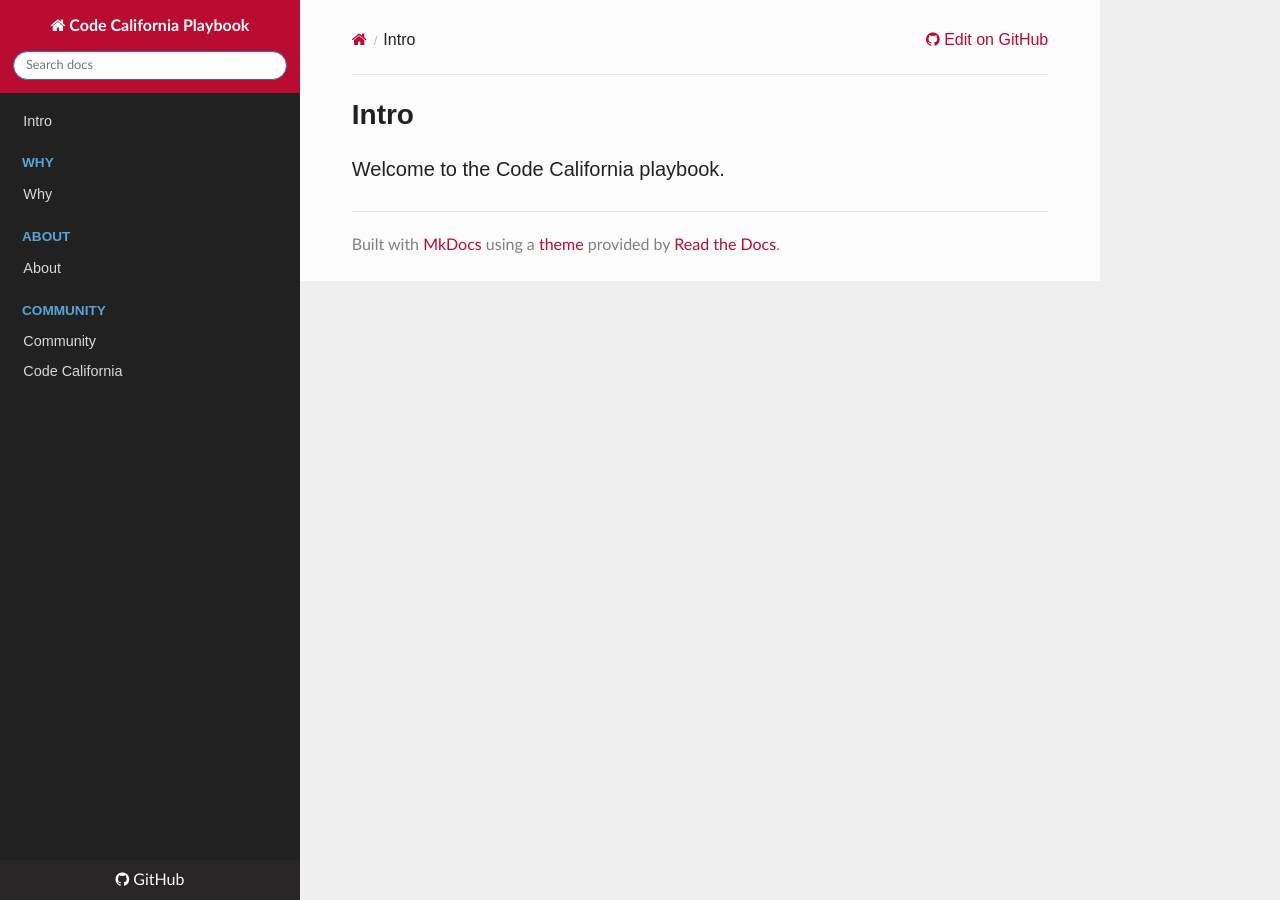
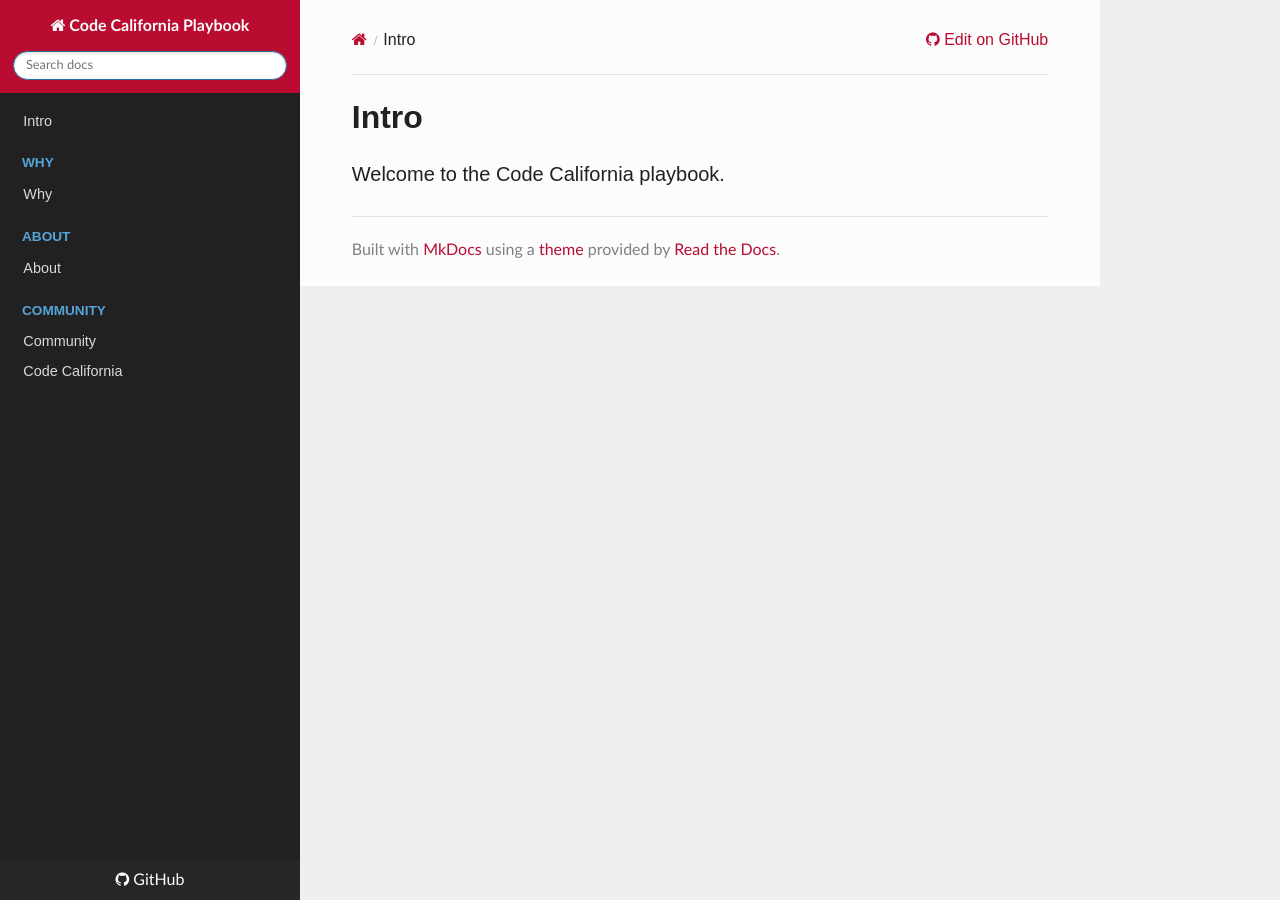
Before and after one commit to CA-CODE-Works/playbook, an MkDocs documentation site: the page built from docs/README.md, in a window 1280 px wide. Built offline with MkDocs 1.6.1, drawn with Linux system fonts in a browser that asks for light colours; nearby versions of some CDN libraries.

Commit message:
Update extra.css

```diff
--- a/docs/css/extra.css
+++ b/docs/css/extra.css
@@ -26,3 +26,6 @@ p {
     font-size: 20px;
     margin-bottom: 28px;
 }
+h1 {
+  font-size: 200%;
+}
```
